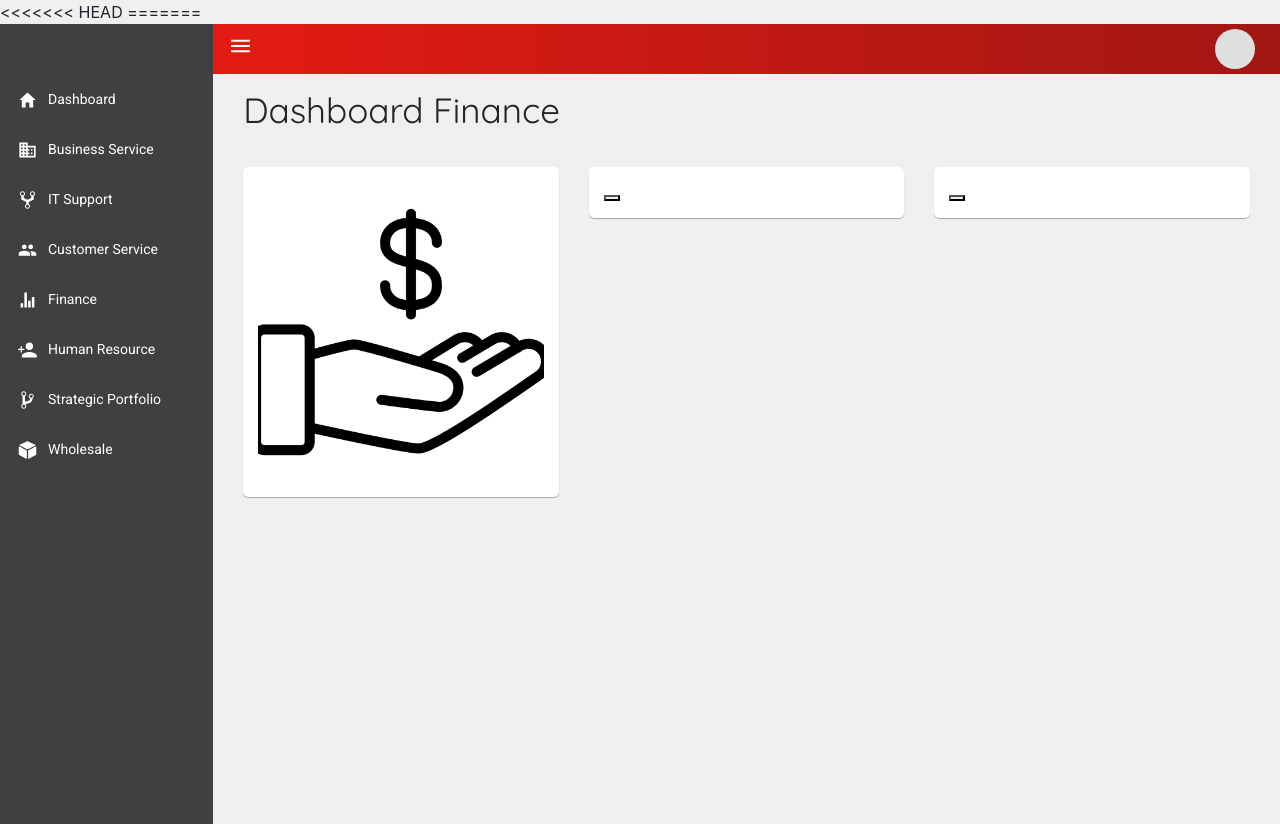
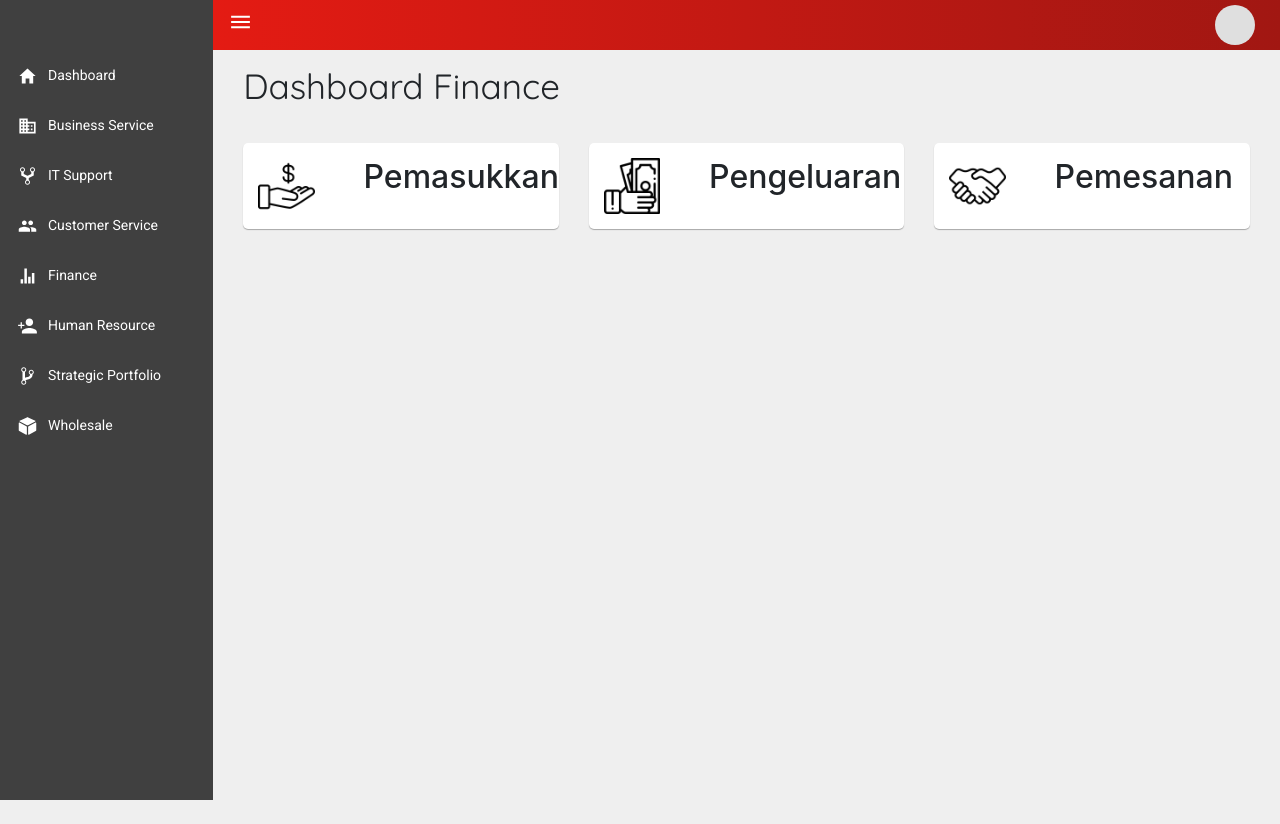
Before and after one commit to if4007-telkomuniv/sisfo_4007, a CodeIgniter app: the page made by application/views/finance/index.php in a window 1280 px wide. After the commit the page ends 800 px from the top, so only its background shows below. Run offline with CodeIgniter, Linux system fonts and the light colour scheme; some libraries are stand-ins or nearby versions.

Commit message:
update icon, tab

```diff
--- a/application/views/finance/index.php
+++ b/application/views/finance/index.php
@@ -9,10 +9,7 @@
 
     <!-- Contoh cara input css, ganti sesuai kebutuhan -->
     <?php /* echo link_tag('css/base_styles.css') */ ?>
-<<<<<<< HEAD
     <?php  echo link_tag('css/finance.css') ?>
-
-=======
     <?php /* echo link_tag('css/finance.css') */ ?>
     <link rel="stylesheet" href="https://use.fontawesome.com/releases/v5.8.1/css/all.css" integrity="sha384-50oBUHEmvpQ+1lW4y57PTFmhCaXp0ML5d60M1M7uH2+nqUivzIebhndOJK28anvf" crossorigin="anonymous">
   </head>
@@ -40,21 +37,43 @@
                   <div class="col-4">
                     <div class="box">
                       <div class="box-body">
-                        <a href="#"><img src="<?php echo base_url('css/images/pemasukkan.png'); ?>" class="img-responsive fit-image" alt=""></a>
+                        <div class="row">
+                          <div class="col-md-4">
+                            <img src="<?php echo base_url('css/images/pemasukkan.png'); ?>" class="img-responsive fit-image" alt="">
+                          </div>
+                          <div class="col-md-8">
+                            <h2>Pemasukkan</h2>
+                          </div>
+                        </div>
+                      </div>
+
+                    </div>
+                  </div>
+                  <div class="col-4">
+                    <div class="box">
+                      <div class="box-body">
+                        <div class="row">
+                          <div class="col-md-4">
+                            <img src="<?php echo base_url('css/images/pengeluaran.png'); ?>" class="img-responsive fit-image" alt="">
+                          </div>
+                          <div class="col-md-8">
+                             <h2>Pengeluaran</h2>
+                          </div>
+                        </div>
                       </div>
                     </div>
                   </div>
                   <div class="col-4">
                     <div class="box">
                       <div class="box-body">
-                        <button></button>
-                      </div>
-                    </div>
-                  </div>
-                  <div class="col-4">
-                    <div class="box">
-                      <div class="box-body">
-                        <button></button>
+                        <div class="row">
+                          <div class="col-md-4">
+                            <img src="<?php echo base_url('css/images/pemesanan.png'); ?>" class="img-responsive fit-image" alt="">
+                          </div>
+                          <div class="col-md-8">
+                            <h2>Pemesanan</h2>
+                          </div>
+                        </div>
                       </div>
                     </div>
                   </div>
--- a/css/finance.css
+++ b/css/finance.css
@@ -1,5 +1,5 @@
 .fit-image{
-width: 100%;
+width: 75%;
 object-fit: cover;
-height: 300px; /* only if you want fixed height */
+height: 100%; /* only if you want fixed height */
 }
```
Also changed, not shown: css/images/pemesanan.png (added), css/images/pengeluaran.png (added).
